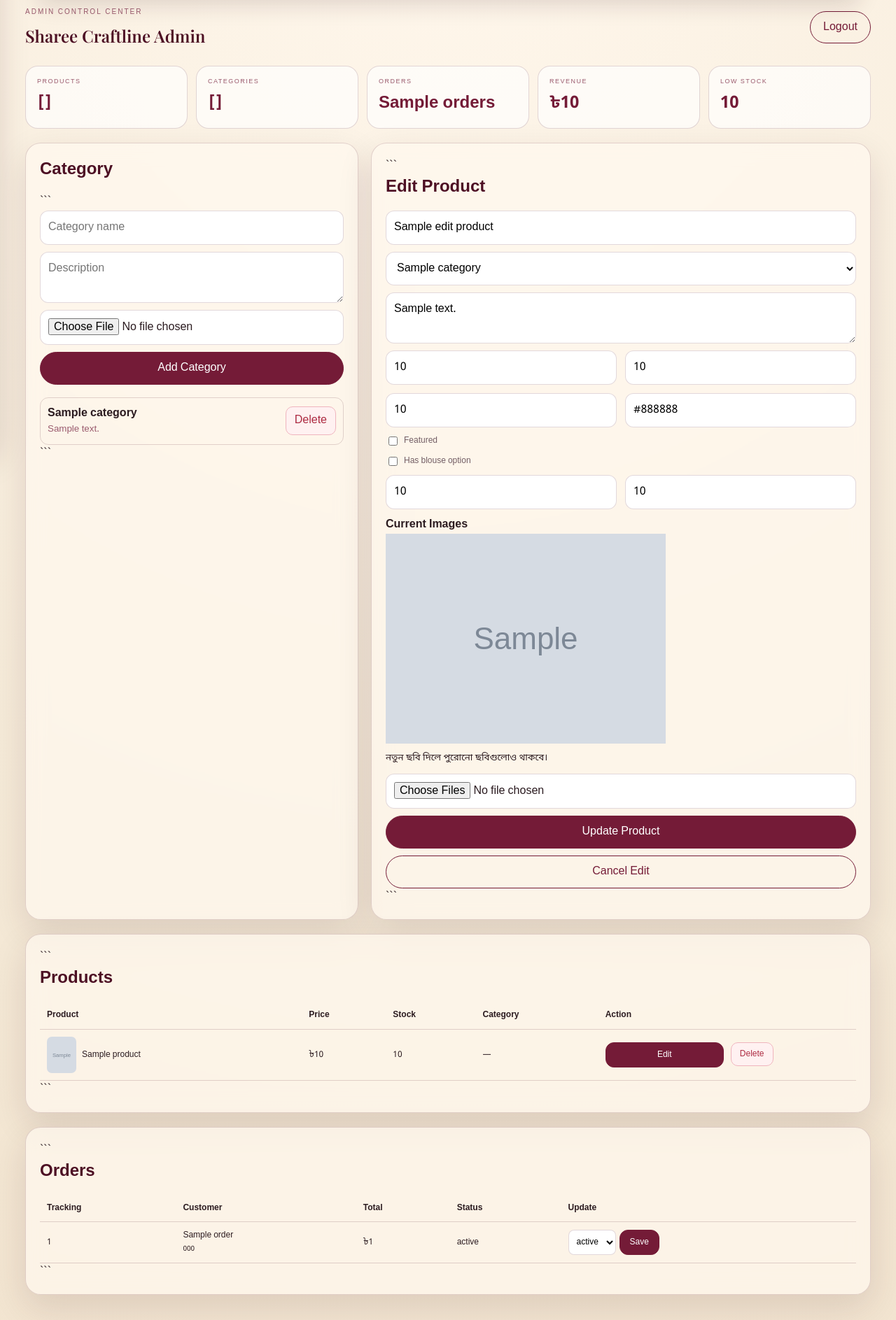
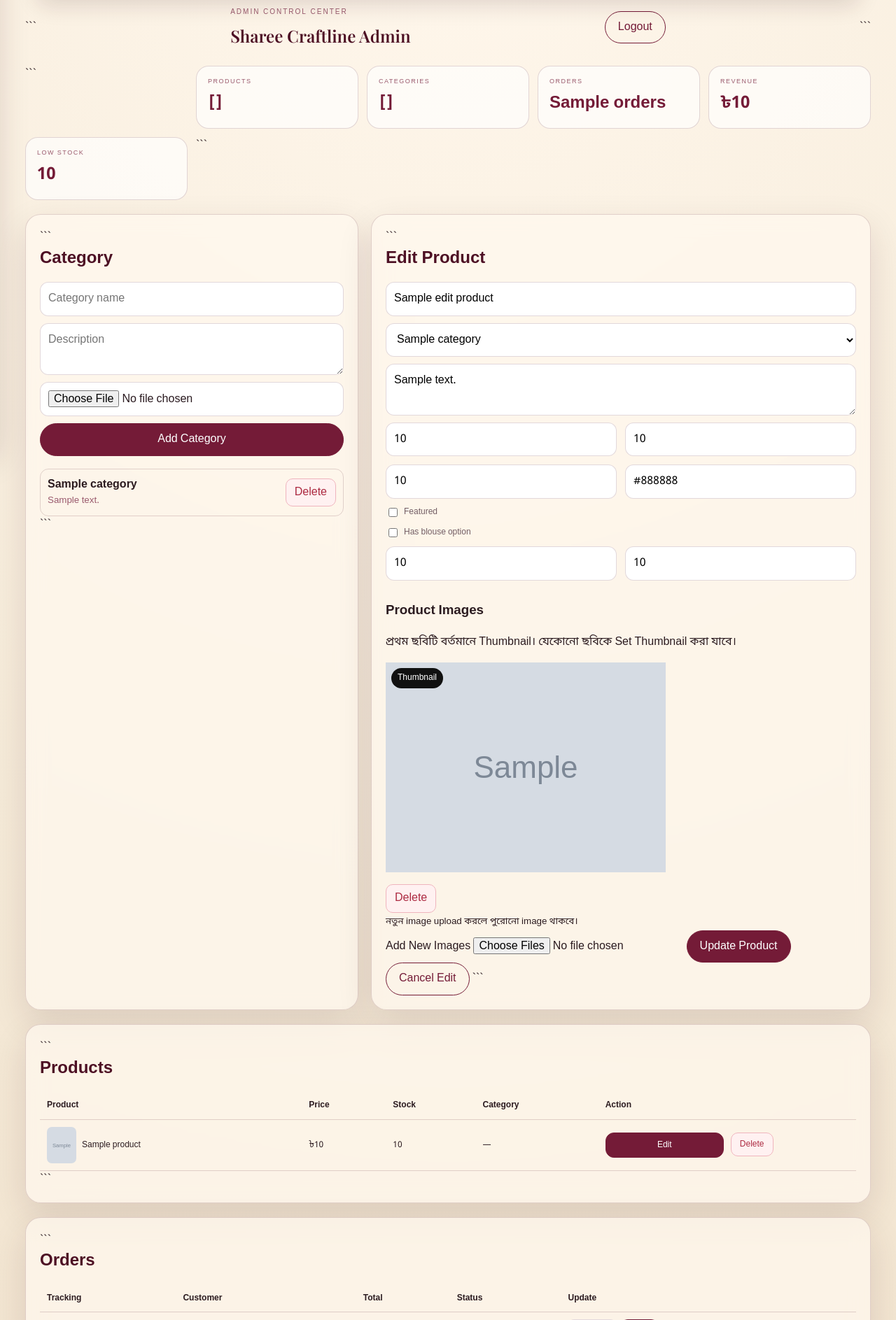
Before and after one commit to Sayemislam5063/sharee-craftline, a Python web app: template sharee_craftline_flask/templates/admin.html in a window 1280 px wide. Shown: the part 146-2033 px from the top of the page at 70% size. Run offline with Jinja, Linux system fonts and the light colour scheme; the template is opened without the code that fills it: most values are stand-ins (such as "Sample title", 1, 10 or a date in 2020); grey boxes marked "Sample" are stand-in pictures.

Commit message:
Update admin.html

````diff
--- a/sharee_craftline_flask/templates/admin.html
+++ b/sharee_craftline_flask/templates/admin.html
@@ -137,11 +209,13 @@
                required
                value="{{ edit_product.price if edit_product else '' }}">
 
+
         <input type="number"
                name="offer_price"
                step="1"
                placeholder="Offer price"
-               value="{{ edit_product.offer_price if edit_product and edit_product.offer_price is not none else '' }}">
+               value="{% if edit_product and edit_product.offer_price is not none %}{{ edit_product.offer_price }}{% endif %}">
+
 
         <input type="number"
                name="stock"
@@ -157,55 +232,168 @@
 
     </div>
 
-    <!-- Featured -->
+
+    <!-- FEATURED -->
+
     <label class="check">
+
         <input type="checkbox"
                name="featured"
-               {% if edit_product and edit_product.featured %}checked{% endif %}>
+               {% if edit_product and edit_product.featured %}
+                   checked
+               {% endif %}>
+
         Featured
+
     </label>
 
-    <!-- Blouse -->
+
+    <!-- BLOUSE -->
+
     <label class="check">
+
         <input type="checkbox"
                name="has_blouse"
-               {% if edit_product and edit_product.has_blouse_option %}checked{% endif %}>
+               {% if edit_product and edit_product.has_blouse_option %}
+                   checked
+               {% endif %}>
+
         Has blouse option
+
     </label>
 
-    <!-- Blouse Prices -->
+
+    <!-- BLOUSE PRICES -->
+
     <div class="form-grid">
 
         <input type="number"
                name="price_with_blouse"
                step="1"
                placeholder="With blouse price"
-               value="{{ edit_product.price_with_blouse if edit_product and edit_product.price_with_blouse is not none else '' }}">
+               value="{% if edit_product and edit_product.price_with_blouse is not none %}{{ edit_product.price_with_blouse }}{% endif %}">
+
 
         <input type="number"
                name="price_without_blouse"
                step="1"
                placeholder="Without blouse price"
-               value="{{ edit_product.price_without_blouse if edit_product and edit_product.price_without_blouse is not none else '' }}">
+               value="{% if edit_product and edit_product.price_without_blouse is not none %}{{ edit_product.price_without_blouse }}{% endif %}">
 
     </div>
 
 
-    <!-- Existing Images -->
+    <!-- ================= CURRENT IMAGES ================= -->
+
     {% if edit_product and edit_product.images %}
 
     <div class="existing-images">
 
-        <strong>Current Images</strong>
+        <h3>Product Images</h3>
+
+        <p>
+            প্রথম ছবিটি বর্তমানে Thumbnail।
+            যেকোনো ছবিকে Set Thumbnail করা যাবে।
+        </p>
+
 
         <div class="image-preview-grid">
 
             {% for img in edit_product.images %}
 
-            <div class="image-preview">
+            <div class="image-preview"
+                 style="position:relative;">
 
-                <img src="{{ url_for('static', filename=img) }}"
+                <img src="{{ url_for(
+                            'static',
+                            filename=img
+                        ) }}"
                      alt="Product image">
+
+
+                <!-- THUMBNAIL BADGE -->
+
+                {% if loop.first %}
+
+                <span style="
+                    position:absolute;
+                    top:8px;
+                    left:8px;
+                    padding:5px 9px;
+                    border-radius:20px;
+                    background:#111;
+                    color:#fff;
+                    font-size:12px;
+                ">
+                    Thumbnail
+                </span>
+
+                {% endif %}
+
+
+                <!-- IMAGE ACTIONS -->
+
+                <div style="
+                    display:flex;
+                    gap:6px;
+                    margin-top:8px;
+                    flex-wrap:wrap;
+                ">
+
+
+                    {% if not loop.first %}
+
+                    <!-- SET THUMBNAIL -->
+
+                    <form action="{{ url_for(
+                                'admin_product_set_thumbnail'
+                            ) }}"
+                          method="post">
+
+                        <input type="hidden"
+                               name="product_id"
+                               value="{{ edit_product.id }}">
+
+                        <input type="hidden"
+                               name="image"
+                               value="{{ img }}">
+
+                        <button class="small-btn"
+                                type="submit">
+                            Set Thumbnail
+                        </button>
+
+                    </form>
+
+                    {% endif %}
+
+
+                    <!-- DELETE IMAGE -->
+
+                    <form action="{{ url_for(
+                                'admin_product_image_delete'
+                            ) }}"
+                          method="post">
+
+                        <input type="hidden"
+                               name="product_id"
+                               value="{{ edit_product.id }}">
+
+                        <input type="hidden"
+                               name="image"
+                               value="{{ img }}">
+
+                        <button class="danger-btn"
+                                type="submit"
+                                onclick="return confirm('এই image টি delete করতে চান?');">
+
+                            Delete
+
+                        </button>
+
+                    </form>
+
+                </div>
 
             </div>
 
@@ -213,8 +401,9 @@
 
         </div>
 
+
         <small>
-            নতুন ছবি দিলে পুরোনো ছবিগুলোও থাকবে।
+            নতুন image upload করলে পুরোনো image থাকবে।
         </small>
 
     </div>
@@ -222,33 +411,48 @@
     {% endif %}
 
 
-    <!-- New Images -->
+    <!-- ================= ADD NEW IMAGES ================= -->
+
+    <label>
+        Add New Images
+    </label>
+
     <input type="file"
            name="images"
            accept="image/*"
            multiple>
 
 
-    <!-- Buttons -->
+    <!-- ================= SAVE / UPDATE ================= -->
 
     {% if edit_product %}
 
-        <button class="solid-btn" type="submit">
+        <button class="solid-btn"
+                type="submit">
+
             Update Product
+
         </button>
+
 
         <a class="ghost-btn"
            href="{{ url_for('admin_dashboard') }}">
+
             Cancel Edit
+
         </a>
 
     {% else %}
 
-        <button class="solid-btn" type="submit">
+        <button class="solid-btn"
+                type="submit">
+
             Save Product
+
         </button>
 
     {% endif %}
+
 
 </form>
 ```
@@ -291,47 +499,84 @@
                 <div class="table-product">
 
                     {% if p.images %}
-                    <img src="{{ url_for('static', filename=p.images[0]) }}"
+
+                    <img src="{{ url_for(
+                                'static',
+                                filename=p.images[0]
+                            ) }}"
                          alt="">
+
                     {% endif %}
 
-                    <span>{{ p.name }}</span>
+                    <span>
+                        {{ p.name }}
+                    </span>
 
                 </div>
 
             </td>
 
+
             <td>
+
                 ৳{{ '%.0f'|format(
                     p.offer_price
                     if p.offer_price is not none
                     else p.price
                 ) }}
+
             </td>
 
+
             <td class="{% if p.stock <= 3 %}low{% endif %}">
+
                 {{ p.stock }}
+
             </td>
 
+
             <td>
-                {{ category_map.get(p.category_id, '—') }}
+
+                {{ category_map.get(
+                    p.category_id,
+                    '—'
+                ) }}
+
             </td>
+
 
             <td>
 
                 <div class="product-actions">
 
+
+                    <!-- EDIT -->
+
                     <a class="small-btn"
-                       href="{{ url_for('admin_dashboard', edit_product=p.id) }}">
+                       href="{{ url_for(
+                           'admin_dashboard',
+                           edit_product=p.id
+                       ) }}">
+
                         Edit
+
                     </a>
 
-                    <form action="{{ url_for('admin_product_delete', product_id=p.id) }}"
+
+                    <!-- DELETE PRODUCT -->
+
+                    <form action="{{ url_for(
+                                'admin_product_delete',
+                                product_id=p.id
+                            ) }}"
                           method="post">
 
                         <button class="danger-btn"
-                                type="submit">
+                                type="submit"
+                                onclick="return confirm('পুরো product টি delete করতে চান?');">
+
                             Delete
+
                         </button>
 
                     </form>
````
Also changed, not shown: other parts of sharee_craftline_flask/templates/admin.html (+146 -35 lines). Lines whose indentation alone changed are shown as unchanged.
